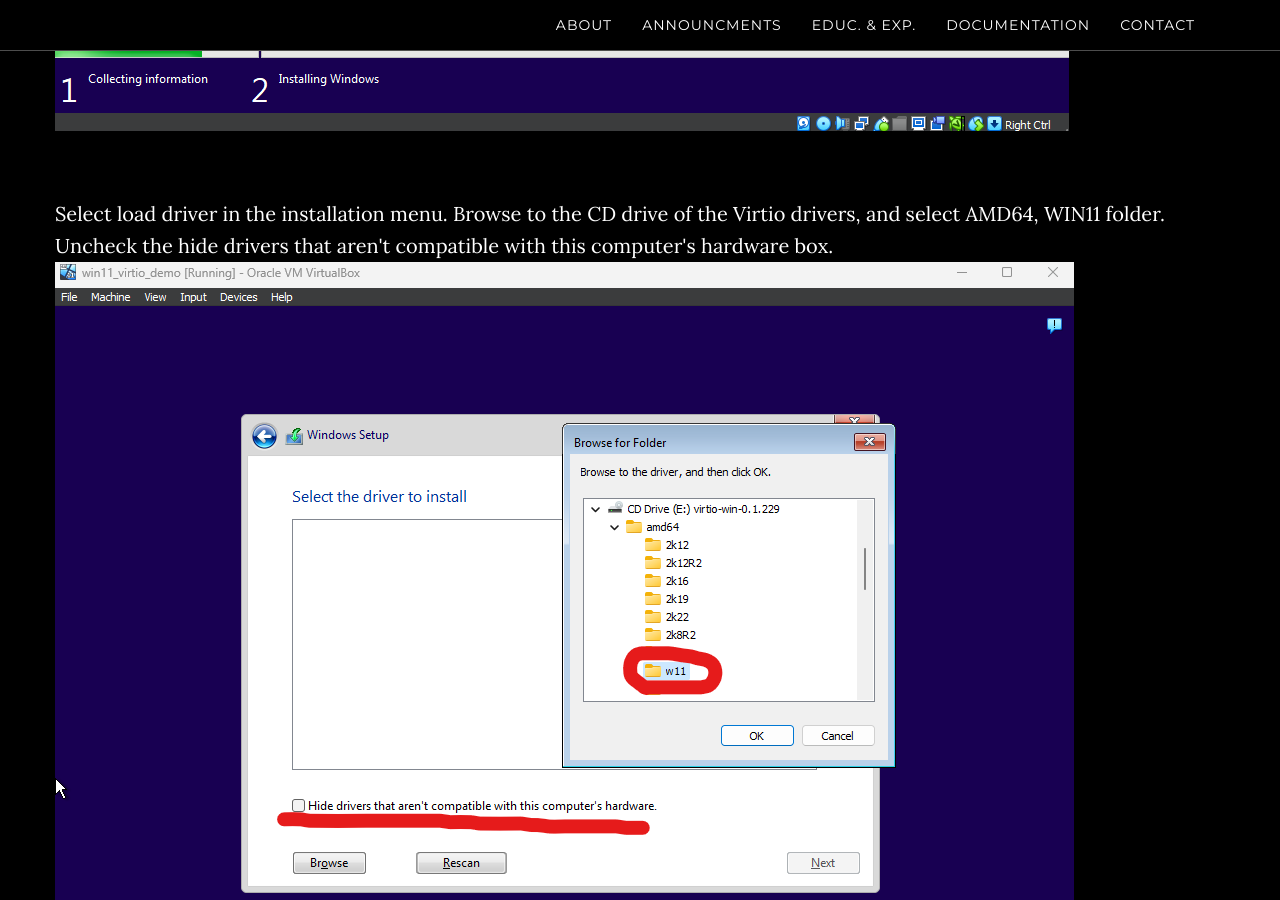
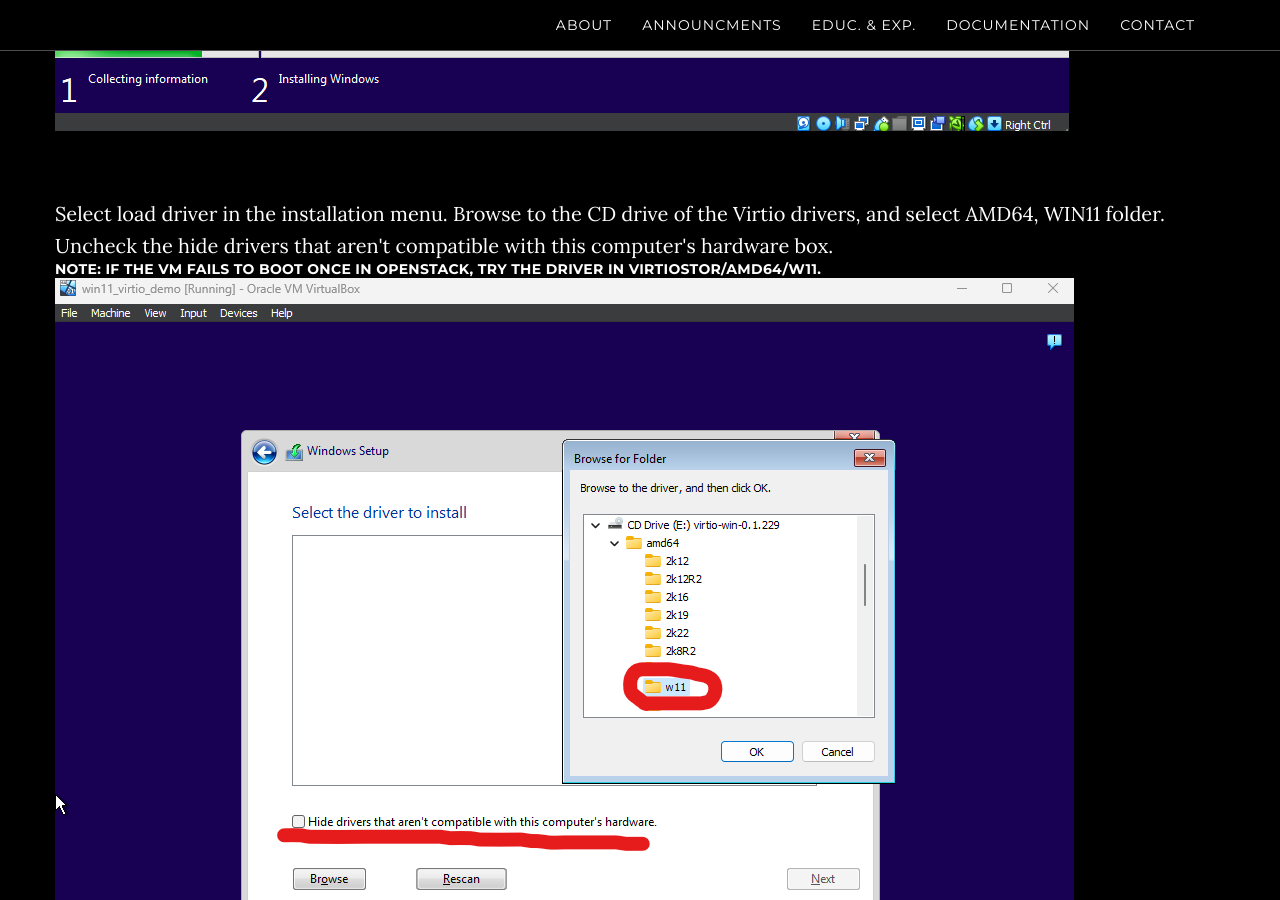
Before and after one commit to LampSteven17/LampSteven17.github.io, a Jekyll site: the page built from win11-openstack-guide.html, in a window 1280 px wide and 900 px high, scrolled down 13349 px. Built offline with Jekyll 4.4.1, drawn with Linux system fonts in a browser that asks for light colours.

Commit message:
Update windows11OpenstackInstallGuide.html

```diff
--- a/_includes/windows11OpenstackInstallGuide.html
+++ b/_includes/windows11OpenstackInstallGuide.html
@@ -105,6 +105,7 @@
             <p>&nbsp</p>
 
             <p style="margin:0px">Select load driver in the installation menu. Browse to the CD drive of the Virtio drivers, and select AMD64, WIN11 folder. Uncheck the hide drivers that aren't compatible with this computer's hardware box.</p>
+            <h5 style="margin:0px">NOTE: If the vm fails to boot once in openstack, try the driver in virtiostor/amd64/w11.</h5>
             <img src="/img/virtioDrivers.png"/>
             <p>&nbsp</p>
 
```
